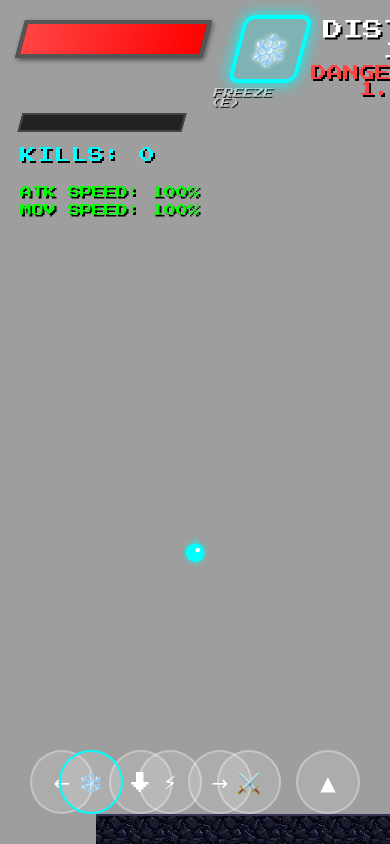
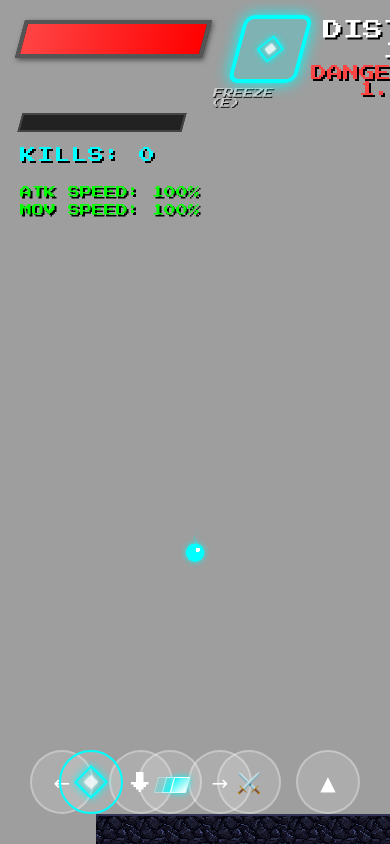
Before and after one commit to zombie8624-ops/shadow-prisoner-game, a plain HTML site: page index.html in a window 390 px wide. Both pictures are taken after a click on the button "I'M READY". Shown: the top 844 px of the page. Drawn offline with Linux system fonts and the light colour scheme.

Commit message:
Add files via upload

```diff
--- a/index.html
+++ b/index.html
@@ -108,12 +108,75 @@
         .ctrl-btn { width: 60px; height: 60px; background: rgba(255, 255, 255, 0.15); border: 2px solid rgba(255, 255, 255, 0.3); border-radius: 50%; color: white; font-size: 20px; display: flex; justify-content: center; align-items: center; user-select: none; }
         .skill-btn-mobile { border-color: #00ffff; color: #00ffff; }
 
+        /* 针对小屏幕手机，稍微缩短血条以防止技能图标溢出 */
+        @media screen and (max-width: 400px) { #health-bar-container { width: 200px; } #energy-bar-container { width: 160px; } }
+
+        /* 新增：Dash (冲刺) 技能图标的自定义样式 - 三个重叠的蓝色方块 */
+        .dash-icon-container {
+            position: relative;
+            width: 30px;
+            height: 30px;
+            /* 用于辅助定位，确保内部方块居中 */
+            margin-top: 4px;
+            margin-left: 2px;
+        }
+        .dash-square {
+            position: absolute;
+            width: 14px;
+            height: 14px;
+            background: linear-gradient(135deg, rgba(0,255,255,0.4), rgba(0,255,255,0.9));
+            border: 1px solid rgba(255,255,255,0.8);
+            transform: skewX(-15deg); /* 保持游戏整体的倾斜风格 */
+            box-shadow: 0 0 2px rgba(0,255,255,0.5);
+        }
+        /* 第一个方块：最淡，最左 */
+        .dash-square:nth-child(1) {
+            left: 0px;
+            top: 8px;
+            opacity: 0.4;
+            z-index: 1;
+        }
+        /* 第二个方块：中等，中间 */
+        .dash-square:nth-child(2) {
+            left: 8px;
+            top: 8px;
+            opacity: 0.7;
+            z-index: 2;
+        }
+        /* 第三个方块：最亮，最右，带强发光 */
+        .dash-square:nth-child(3) {
+            left: 16px;
+            top: 8px;
+            opacity: 1.0;
+            z-index: 3;
+            box-shadow: 0 0 6px #00ffff;
+            background: linear-gradient(135deg, rgba(0,255,255,0.8), #fff);
+        }
+
+        /* 新增：Freeze (冰冻) 技能图标的自定义样式 - 发光的冰晶方块 */
+        .freeze-icon {
+            width: 20px;
+            height: 20px;
+            background: rgba(0, 255, 255, 0.2);
+            border: 2px solid #00ffff;
+            transform: rotate(45deg);
+            box-shadow: 0 0 8px #00ffff, inset 0 0 5px rgba(0, 255, 255, 0.5);
+            position: relative;
+        }
+        /* 内部的高光核心 */
+        .freeze-icon::after {
+            content: '';
+            position: absolute;
+            top: 5px; left: 5px; right: 5px; bottom: 5px;
+            background: #fff;
+            opacity: 0.8;
+            box-shadow: 0 0 4px #fff;
+        }
+
         /* 优化媒体查询，确保在触摸设备上显示控件 */
         @media (hover: none) and (pointer: coarse) { #mobile-controls { display: block; } .desktop-hint { display: none; } }
         /* 有些老旧设备可能不识别 pointer: coarse，补充一个基于宽度的查询作为后备 */
         @media screen and (max-width: 768px) { #mobile-controls { display: block; } .desktop-hint { display: none; } }
-        /* 针对小屏幕手机，稍微缩短血条以防止技能图标溢出 */
-        @media screen and (max-width: 400px) { #health-bar-container { width: 200px; } #energy-bar-container { width: 160px; } }
     </style>
 </head>
 <body>
@@ -129,7 +192,8 @@
                     <div id="health-bar-container"><div id="health-fill"></div></div>
                     <!-- 技能图标被移到这里，位于血条右侧 -->
                     <div id="skill-container" class="hidden">
-                        <div id="skill-icon"><span>❄️</span><div id="skill-timer"></div></div>
+                        <!-- 修改：将字符替换为 CSS 图标 -->
+                        <div id="skill-icon"><div class="freeze-icon" style="transform: rotate(45deg) scale(0.8);"></div><div id="skill-timer"></div></div>
                         <div id="skill-label">FREEZE (E)</div>
                     </div>
                 </div>
@@ -156,7 +220,22 @@
                 <div class="ctrl-btn" id="btn-down">↓</div>
                 <div class="ctrl-btn" id="btn-right">→</div>
             </div>
-            <div class="action-pad"><div class="ctrl-btn skill-btn-mobile" id="btn-skill">❄️</div><div class="ctrl-btn" id="btn-dash">⚡</div><div class="ctrl-btn large-btn" id="btn-attack">⚔️</div><div class="ctrl-btn" id="btn-jump">▲</div></div>
+            <div class="action-pad">
+                <!-- 修改：Freeze 按钮图标改为 CSS 冰晶结构 -->
+                <div class="ctrl-btn skill-btn-mobile" id="btn-skill">
+                    <div class="freeze-icon"></div>
+                </div>
+                <!-- 修改：Dash 按钮图标改为三个蓝色方块结构 -->
+                <div class="ctrl-btn" id="btn-dash">
+                    <div class="dash-icon-container">
+                        <div class="dash-square"></div>
+                        <div class="dash-square"></div>
+                        <div class="dash-square"></div>
+                    </div>
+                </div>
+                <div class="ctrl-btn large-btn" id="btn-attack">⚔️</div>
+                <div class="ctrl-btn" id="btn-jump">▲</div>
+            </div>
         </div>
     </div>
 
```
